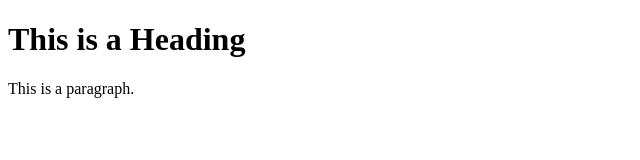
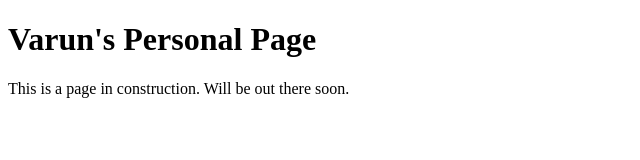
Before and after one commit to varunkmr26/varunkmr26.github.io, a plain HTML site: page index.html in a window 1280 px wide. Shown: the whole page, without its empty margins (0-640 px from the left). Drawn offline with Linux system fonts and the light colour scheme.

Commit message:
Update index.html

```diff
--- a/index.html
+++ b/index.html
@@ -1,12 +1,12 @@
 <!DOCTYPE html>
 <html>
 <head>
-<title>Page Title</title>
+<title>Varun Kumar Kadambala</title>
 </head>
 <body>
 
-<h1>This is a Heading</h1>
-<p>This is a paragraph.</p>
+<h1>Varun's Personal Page</h1>
+<p>This is a page in construction. Will be out there soon.</p>
 
 </body>
 </html>
```
